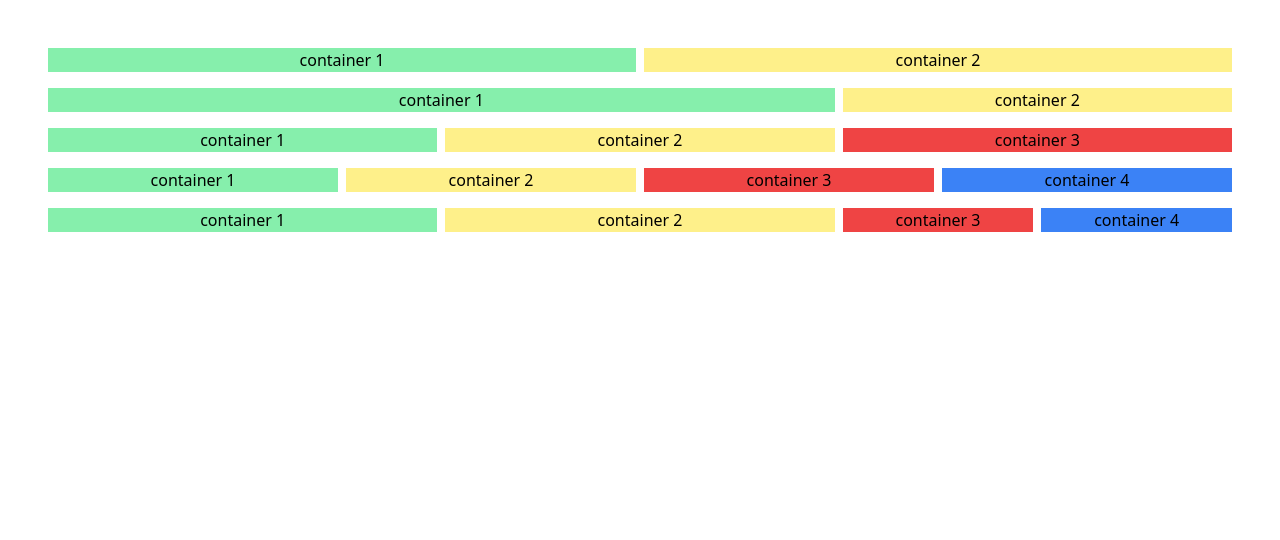
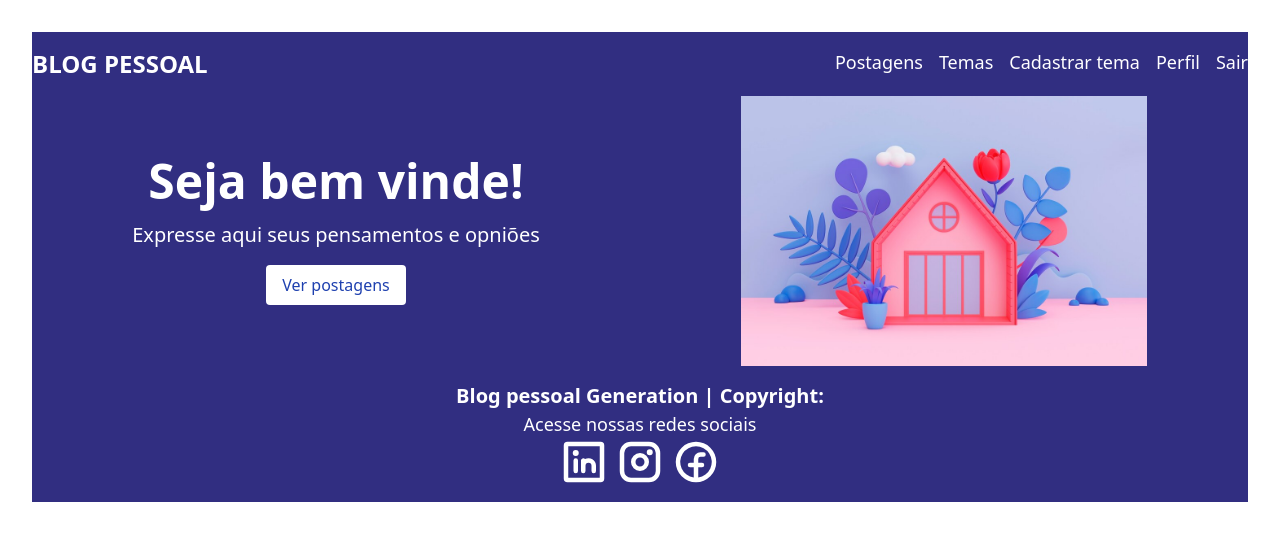
Before and after one commit to lauanegcsilva/blog-pessoal-react, a React (Vite) app: page /home in a window 1280 px wide. Shown: the top 540 px of the page. Built offline with nearby package versions, Linux system fonts and the light colour scheme.

Commit message:
feat: adiciona footer e navbar

```diff
--- a/src/App.tsx
+++ b/src/App.tsx
@@ -1,13 +1,15 @@
 import "./App.css";
-
 import Home from "./pages/home/Home";
+import Navbar from "./components/navbar/Navbar";
+import Footer from "./components/footer/Footer";
 
 function App() {
   return (
     <>
+      <Navbar />
       <Home />
+      <Footer />
     </>
   );
 }
-
 export default App;
--- /dev/null
+++ b/src/components/footer/Footer.tsx
@@ -0,0 +1,27 @@
+import {
+  FacebookLogo,
+  InstagramLogo,
+  LinkedinLogo,
+} from "@phosphor-icons/react";
+
+function Footer() {
+  return (
+    <>
+      <div className="flex justify-center bg-indigo-900 text-white">
+        <div className="container flex flex-col items-center py-4">
+          <p className="text-xl font-bold">
+            Blog pessoal Generation | Copyright:{" "}
+          </p>
+          <p className="text-lg">Acesse nossas redes sociais</p>
+          <div className="flex gap-2">
+            <LinkedinLogo size={48} weight="bold" />
+            <InstagramLogo size={48} weight="bold" />
+            <FacebookLogo size={48} weight="bold" />
+          </div>
+        </div>
+      </div>
+    </>
+  );
+}
+
+export default Footer;
--- /dev/null
+++ b/src/components/navbar/Navbar.tsx
@@ -0,0 +1,21 @@
+function Navbar() {
+  return (
+    <>
+      <div className="w-full bg-indigo-900 text-white flex justify-center py-4">
+        <div className="container flex justify-between text-lg">
+          <div className="text-2xl font-bold uppercase">Blog Pessoal</div>
+
+          <div className="flex gap-4">
+            <div className="hover:underline">Postagens</div>
+            <div className="hover:underline">Temas</div>
+            <div className="hover:underline">Cadastrar tema</div>
+            <div className="hover:underline">Perfil</div>
+            <div className="hover:underline">Sair</div>
+          </div>
+        </div>
+      </div>
+    </>
+  );
+}
+
+export default Navbar;
--- a/src/pages/home/Home.tsx
+++ b/src/pages/home/Home.tsx
@@ -1,58 +1,29 @@
 import "./Home.css";
+import homeLogo from "../../assets/homeLogo.jpg";
 
-const Home = () => {
+function Home() {
   return (
     <>
-      <div>
+      <div className="bg-indigo-900 flex justify-center">
+        <div className="container grid grid-cols-2 text-white">
+          <div className="flex flex-col gap-4 items-center justify-center py-4">
+            <h2 className="text-5xl font-bold">Seja bem vinde!</h2>
+            <p className="text-xl">Expresse aqui seus pensamentos e opniões</p>
 
+            <div className="flex justify-around gap-4">
+              <button className="rounded bg-white text-blue-800 py-2 px-4">
+                Ver postagens
+              </button>
+            </div>
+          </div>
 
-        <div className="grid grid-cols-12 gap-2 m-4">
-          <div className="col-span-6 bg-green-300">container 1</div>
-
-          <div className="col-span-6 bg-yellow-200">container 2</div>
-        </div>
-
-
-        <div className="grid grid-cols-12 gap-2 m-4">
-          <div className="col-span-8 bg-green-300">container 1</div>
-
-          <div className="col-span-4 bg-yellow-200">container 2</div>
-        </div>
-
-
-
-        <div className="grid grid-cols-12 gap-2 m-4">
-          <div className="col-span-4 bg-green-300">container 1</div>
-
-          <div className="col-span-4 bg-yellow-200">container 2</div>
-
-          <div className="col-span-4 bg-red-500">container 3</div>
-        </div>
-
-
-
-        <div className="grid grid-cols-12 gap-2 m-4">
-          <div className="col-span-3 bg-green-300">container 1</div>
-
-          <div className="col-span-3 bg-yellow-200">container 2</div>
-
-          <div className="col-span-3 bg-red-500">container 3</div>
-
-          <div className="col-span-3 bg-blue-500">container 4</div>
-        </div>
-
-
-        <div className="grid grid-cols-12 gap-2 m-4">
-          <div className="col-span-4 bg-green-300">container 1</div>
-
-          <div className="col-span-4 bg-yellow-200">container 2</div>
-
-          <div className="col-span-2 bg-red-500">container 3</div>
-
-          <div className="col-span-2 bg-blue-500">container 4</div>
+          <div className="flex justify-center ">
+            <img src={homeLogo} alt="" className="w-2/3" />
+          </div>
         </div>
       </div>
     </>
   );
-};
+}
+
 export default Home;
```
